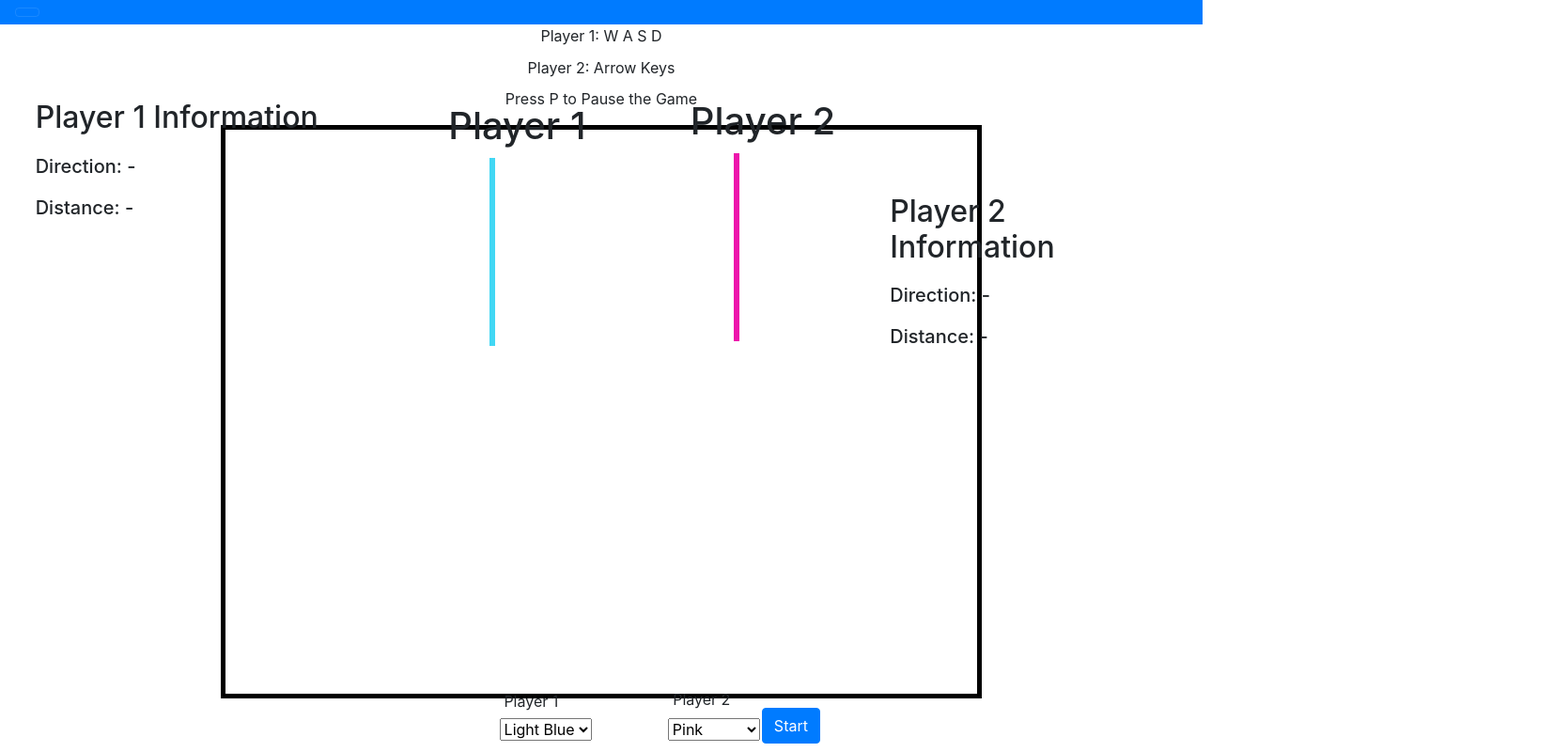
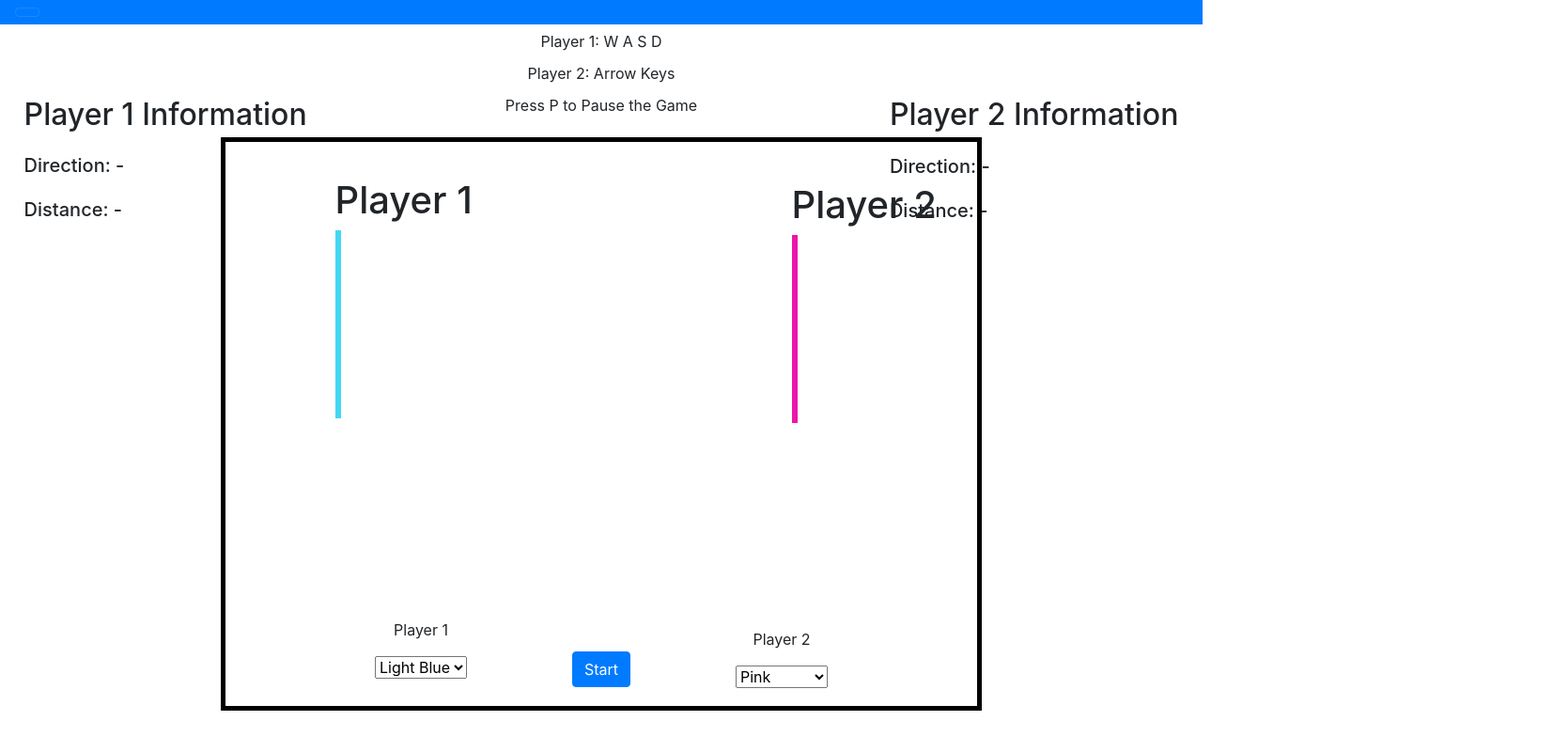
Before and after one commit to barispoyraz/barispoyraz.github.io, a plain HTML site: page trongame.html in a window 1280 px wide. Shown: the whole page at 94% size, 1653 px wide, since content can reach past the window. Drawn offline with nearby package versions, Linux system fonts and the light colour scheme.

Commit message:
Update css

```diff
--- /dev/null
+++ b/site.css
@@ -0,0 +1,83 @@
+html, body, #wrapper {
+    position: relative;
+    width: 100%;
+    min-height: 100%;
+}
+
+#player1info {
+    position: absolute;
+    margin-top: 6%;
+    left: 2%;
+}
+
+#player2info {
+    position: absolute;
+    margin-top: 6%;
+    right: 2%;
+}
+
+.playerStatsGap {
+    padding-top: 5%;
+}
+
+#canvasParent {
+    position: absolute;
+    left: 50%;
+}
+
+#canvasPlacement {
+    position: relative;
+    left: -50%;
+    z-index: 1;
+}
+
+#gameInfo {
+    text-align: center;
+    padding: 0.5%;
+}
+
+#buttonPosition {
+    text-align: center;
+    margin-top: -3%;
+}
+
+.player1Init {
+    position: relative;
+    left: -35%;
+    margin-top: -70%;
+    z-index: 2;
+}
+
+.player2Init {
+    position: relative;
+    right: -25%;
+    margin-top: -31%;
+    z-index: 2;
+}
+
+.player1InitColor {
+    height: 200px;
+    border-left: 6px #42d7f4 solid;
+}
+
+.player2InitColor {
+    height: 200px;
+    border-left: 6px #ed15ac solid;
+}
+
+.playerColorOptions {
+    position: relative;
+    text-align: center;
+    margin-top: 40%;
+}
+
+.player1ColorOptions {
+    position: relative;
+    left: -15%;
+}
+
+.player2ColorOptions {
+    position: relative;
+    left: 15%;
+    margin-top: -4.25%;
+}
--- a/trongame.html
+++ b/trongame.html
@@ -1,14 +1,14 @@
+<html>
 <head>
     <script src="jquery-3.2.1.js"></script>
     <script src="game.js"></script>
     <meta name="viewport" content="width=device-width" />
     <link rel="stylesheet" href="https://maxcdn.bootstrapcdn.com/bootstrap/4.0.0-alpha.5/css/bootstrap.min.css" integrity="sha384-AysaV+vQoT3kOAXZkl02PThvDr8HYKPZhNT5h/CXfBThSRXQ6jW5DO2ekP5ViFdi" crossorigin="anonymous">
-<title>TRON Game</title>
+    <link rel="stylesheet" href="site.css"
 </head>
 <body>
     <nav class="navbar navbar-dark bg-primary">
-            <button class="navbar-toggler hidden-md-up" type="button" data-toggle="collapse" data-target="#navTog">
-            </button>
+        <button class="navbar-toggler hidden-md-up" type="button" data-toggle="collapse" data-target="#navTog"></button>
         <div class="collapse navbar-toggleable-sm" id="navTog">
             <span class="navbar-brand">TRON Game</span>
             <ul class="nav navbar-nav float-md-right">
@@ -17,76 +17,48 @@
             </ul>
         </div>
     </nav>
-</body>
 
-<!--Game Canvas-->
-<div style="text-align:center">
-    <div>
+     <!--Game Information: Player 1-->
+    <div id="player1info">
+        <h2>Player 1 Information </h2>
+        <h5 class="playerStatsGap" id="player1-direction">Direction: - </h5>
+        <h5 class="playerStatsGap" id="player1-distance">Distance: - </h5>
+    </div>
+
+    <!--Game Information: Player 2-->
+    <div id="player2info">
+        <h2>Player 2 Information </h2>
+		<h5 class="playerStatsGap" id="player2-direction">Direction: - </h5>
+		<h5 class="playerStatsGap" id="player2-distance">Distance: - </h5>
+    </div>
+
+    <!--Game Information-->
+    <div id="gameInfo">
         <p style="margin-top: 0%;">Player 1: W A S D</p>
         <p style="margin-top: -0.5%;">Player 2: Arrow Keys</p>
 		<p style="margin-top: -0.5%;">Press P to Pause the Game</p>
+    </div>
+
+    <!--Game Canvas-->
+    <div id="canvasParent">
+        <div id="canvasPlacement">
             <canvas id="game-canvas" width="800" height="600" style="border:5px solid #000000;"></canvas>
+        </div>
+        <div class="player1Init" id="player1-initial">
+            <h1>Player 1</h1>
+            <div class="player1InitColor" id="player1-initial-color"></div>
+        </div>
+        <div class="player2Init" id="player2-initial">
+            <h1>Player 2</h1>
+            <div class="player2InitColor" id="player2-initial-color"></div>
         </div>
     </div>
 
-<!--Start Button-->
-<div style="position: absolute; left: 10%;">
-	<div id="start" style="position: relative; margin-top: 15%; left: 1100%">
-		<button id="start-button" type="button" class="btn btn-primary">Start</button>
-	</div>
-</div>
-
-
-<!--Game Information: Player 1-->
-<div style="position: absolute; margin-top: 2%; left: 10%;">
-	<div style="position: relative; margin-top: -220%; left: -30%">
-		<h2>Player 1 Information </h2>
-	</div>
-	<div style="position: relative; margin-top: 20px; left: -30%">
-		<h5 id="player1-direction">Direction: - </h5>
-	</div>
-	<div style="position: relative; margin-top: 20px; left: -30%">
-		<h5 id="player1-distance">Distance: - </h5>
-	</div>
-</div>
-
-<!--Game Information: Player 2-->
-<div style="position: absolute; margin-top: 2%; left: 80%;">
-	<div style="position: relative; margin-top: -220%; left: -30%">
-		<h2>Player 2 Information </h2>
-	</div>
-	<div style="position: relative; margin-top: 20px; left: -30%">
-		<h5 id="player2-direction">Direction: - </h5>
-	</div>
-	<div style="position: relative; margin-top: 20px; left: -30%">
-		<h5 id="player2-distance">Distance: - </h5>
-	</div>
-</div>
-
-<!--Before game show the colors and allow change dynamically-->
-    <!--Player 1-->
-    <div id="player1-initial" style="position: absolute; margin-top: 2%; left: 35%;">
-        <div style="position: relative; margin-top: -450%; left: 20%;">
-            <h1>Player 1</h1>
-        </div>
-        <div style="position: relative; left: 50%; margin-top:10px">
-            <div id="player1-initial-color" style="height: 200px; border-left: 6px #42d7f4 solid;"></div>
-        </div>
-    </div>
-
-    <!--Player 2-->
-    <div id="player2-initial" style="position: absolute; margin-top: 2%; left: 55%;">
-        <div style="position: relative; margin-top: -430%; left: 20%;">
-            <h1>Player 2</h1>
-        </div>
-        <div style="position: relative; left: 50%; margin-top:10px">
-            <div id="player2-initial-color" style="height: 200px; border-left: 6px #ed15ac solid;"></div>
-        </div>
-    </div>
-
-	<!--Player 1 Color Options-->
-    <div style="position: absolute; margin-top: 2%; left: 40%;">
-        <div style="position: relative; margin-top: -5%; left: 20%;">
+    <!--Player 1 & Player 2-->
+    <div class="canvasParent">
+        <div class="playerColorOptions">
+            <div class="player1ColorOptions">
+                <p>Player 1</p>
                 <select id="player1-color">
                     <option value="rgb(255, 0, 0)">Red</option>
                     <option value="rgb(0, 255, 0)">Green</option>
@@ -96,25 +68,8 @@
                     <option value="rgb(237, 21, 172)">Pink</option>
                 </select>
             </div>
-    </div>
-
-    <!--Player 1-->
-    <div style="position: absolute; margin-top: 2%; left: 41%;">
-        <div style="position: relative; margin-top: -60%; left: 20%;">
-            <p>Player 1</p>
-        </div>
-    </div>
-
-    <!--Player 2-->
-    <div style="position: absolute; margin-top: 2%; left: 55%;">
-        <div style="position: relative; margin-top: -60%; left: 20%;">
+            <div class="player2ColorOptions">
                 <p>Player 2</p>
-        </div>
-    </div>
-
-    <!--Player 2 Color Options-->
-    <div style="position: absolute; margin-top: 2%; left: 54%;">
-        <div style="position: relative; margin-top: -5%; left: 20%;">
                 <select id="player2-color">
                     <option value="rgb(255, 0, 0)">Red</option>
                     <option value="rgb(0, 255, 0)">Green</option>
@@ -125,6 +80,14 @@
                 </select>
             </div>
         </div>
+    </div>
+
+    <!--Start Button-->
+    <div id="buttonPosition">
+		<button id="start-button" type="button" class="btn btn-primary">Start</button>
+    </div>
+</body>
+</html>
 
 	<!--Connection-->
     <script>
```
Lines whose indentation alone changed are shown as unchanged.
